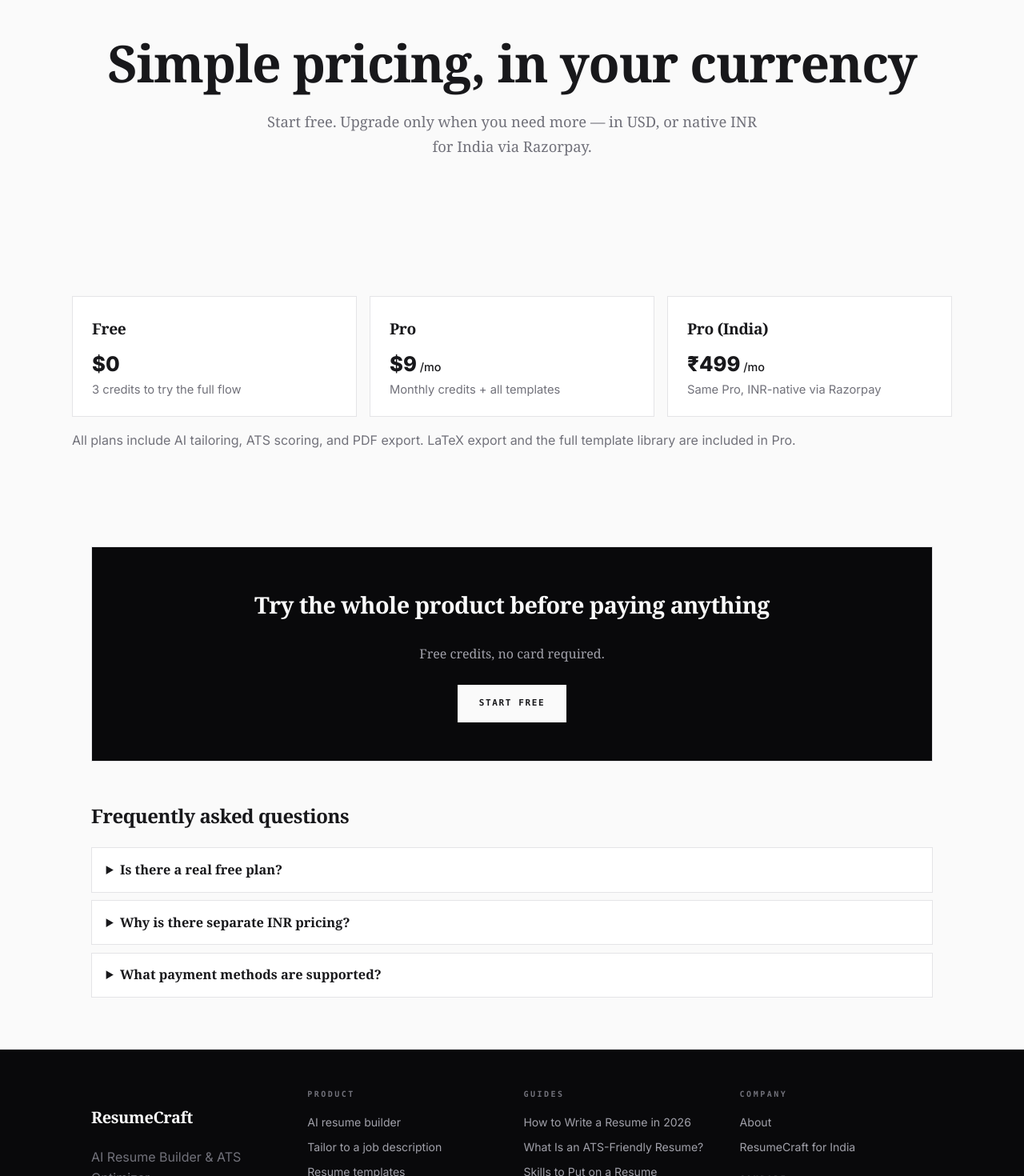
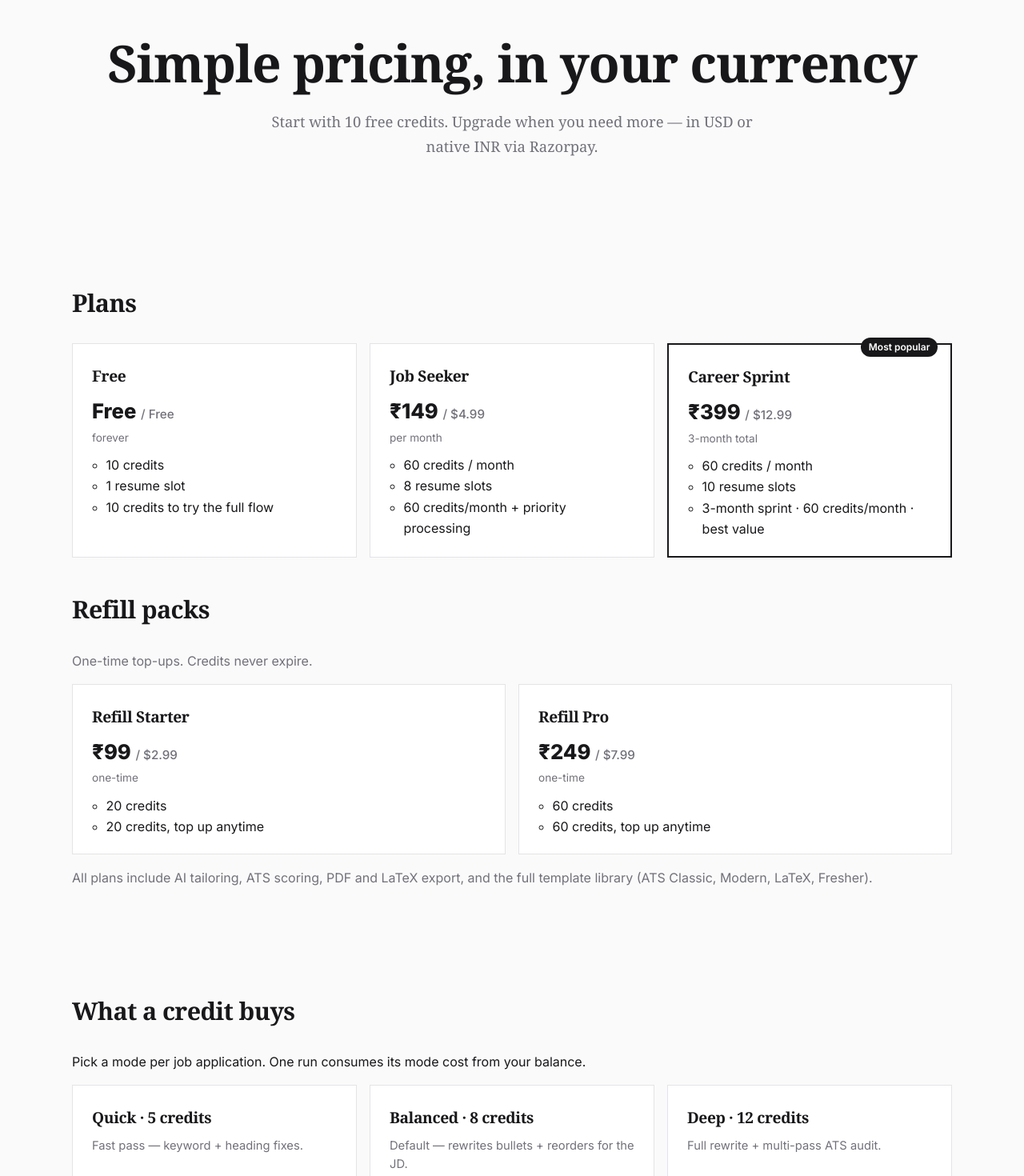
Before and after one commit to pranav412-code/resume_craft_marketing, a Next.js app: page /pricing in a window 1280 px wide. Shown: the part 100-1570 px from the top of the page at 80% size. Built offline with nearby package versions, Linux system fonts and the light colour scheme; no server answers.

Commit message:
update-3

```diff
--- a/app/page.tsx
+++ b/app/page.tsx
@@ -30,7 +30,7 @@ const faq: QA[] = [
   {
     question: "Is ResumeCraft free?",
     answer:
-      "Yes to start. Free credits let you run the full flow — upload, AI tailoring, ATS score, and export — before paying. Paid plans add more credits and all templates, with native INR pricing for India and USD elsewhere.",
+      "Yes to start. You get 10 free credits on signup — enough for two Balanced optimizations — and run the full flow (upload, AI tailoring, ATS score, PDF export) before paying. Paid plans start at ₹149 / $4.99 per month for Job Seeker; Career Sprint covers 3 months at ₹399 / $12.99 total.",
   },
   {
     question: "What is an ATS score?",
--- a/app/pricing/page.tsx
+++ b/app/pricing/page.tsx
@@ -1,7 +1,11 @@
 import type { Metadata } from "next";
 import { createMetadata, absoluteUrl } from "@/lib/seo";
 import { JsonLd } from "@/components/JsonLd";
-import { breadcrumbSchema, softwareApplicationSchema } from "@/lib/schema";
+import {
+  breadcrumbSchema,
+  productSchema,
+  softwareApplicationSchema,
+} from "@/lib/schema";
 import { siteConfig } from "@/lib/site";
 import { SiteHeader } from "@/components/SiteHeader";
 import { SiteFooter } from "@/components/SiteFooter";
@@ -13,7 +17,7 @@ const PAGE = "/pricing";
 export const metadata: Metadata = createMetadata({
   title: "Pricing — Free to Start, INR & USD Plans",
   description:
-    "ResumeCraft pricing: start free with full-feature credits, then upgrade in USD or native INR via Razorpay. No dollar-converted markup for India.",
+    "ResumeCraft pricing: 10 free credits, then Job Seeker at ₹149/$4.99 per month or Career Sprint at ₹399/$12.99 for 3 months. Refill packs from ₹99/$2.99. INR via Razorpay.",
   path: PAGE,
 });
 
@@ -21,26 +25,121 @@ const faq: QA[] = [
   {
     question: "Is there a real free plan?",
     answer:
-      "Yes. Free credits run the complete flow — upload, AI tailoring, ATS scoring, and export — not a crippled preview. You only pay when you need more credits or premium templates.",
+      "Yes. You get 10 credits on signup — enough for two Balanced optimizations or one Deep run — and run the full flow (upload, AI tailoring, ATS scoring, PDF export). No card required.",
+  },
+  {
+    question: "What is a credit?",
+    answer:
+      "One credit covers a unit of AI work. Quick mode costs 5 credits per optimization, Balanced costs 8, Deep costs 12. You can pick the mode per job application.",
   },
   {
     question: "Why is there separate INR pricing?",
     answer:
-      "Most resume tools charge India dollar-converted prices. ResumeCraft bills natively in INR through Razorpay (UPI, cards, netbanking) at a price set for the Indian market, not a currency conversion.",
+      "Most resume tools charge India dollar-converted prices. ResumeCraft bills natively in INR through Razorpay (UPI, cards, netbanking) at a price set for the Indian market — not a currency conversion.",
+  },
+  {
+    question: "What is Career Sprint?",
+    answer:
+      "A 3-month commitment plan for active job seekers: ₹399 / $12.99 total, 60 credits each month, 10 resume slots, priority processing. Cheaper per credit than Job Seeker monthly.",
+  },
+  {
+    question: "Can I top up without subscribing?",
+    answer:
+      "Yes. Refill packs are one-time: 20 credits for ₹99/$2.99 (Starter) or 60 credits for ₹249/$7.99 (Pro). They stack on top of your existing balance.",
   },
   {
     question: "What payment methods are supported?",
     answer:
-      "Razorpay handles payments: UPI, Indian and international cards, and netbanking for INR; cards for USD. Payments are processed by Razorpay — ResumeCraft never stores card details.",
+      "Razorpay handles payments: UPI, Indian and international cards, and netbanking for INR; cards for USD. ResumeCraft never stores card details.",
   },
 ];
 
-/**
- * NOTE: plan cards render from siteConfig.offers — the SAME source the
- * SoftwareApplication schema uses, so visible prices and schema never drift.
- * Update lib/site.ts offers with the real Razorpay plans before launch.
- */
+const formatINR = (n: number) =>
+  n === 0 ? "Free" : `₹${n.toLocaleString("en-IN")}`;
+const formatUSD = (n: number) => (n === 0 ? "Free" : `$${n.toFixed(2)}`);
+
+function periodLabel(planType: string, cycles?: number): string {
+  if (planType === "recurring") return "per month";
+  if (planType === "commitment") return `${cycles ?? 3}-month total`;
+  if (planType === "one_time") return "one-time";
+  return "forever";
+}
+
+const PLAN_IDS = ["free", "job_seeker", "career_sprint"];
+const REFILL_IDS = ["refill_starter", "refill_pro"];
+
+type Offer = (typeof siteConfig.offers)[number];
+
+function PlanCard({ o }: { o: Offer }) {
+  const popular = "popular" in o && o.popular;
+  const cycles = "cyclesIfCommitment" in o ? o.cyclesIfCommitment : undefined;
+  return (
+    <li
+      className="card"
+      key={o.id}
+      style={
+        popular
+          ? { borderColor: "var(--navy)", borderWidth: 2, position: "relative" }
+          : undefined
+      }
+    >
+      {popular && (
+        <span
+          style={{
+            position: "absolute",
+            top: "-0.6rem",
+            right: "1rem",
+            background: "var(--navy)",
+            color: "#fff",
+            padding: "0.15rem 0.6rem",
+            borderRadius: "999px",
+            fontSize: "0.75rem",
+            fontWeight: 600,
+          }}
+        >
+          Most popular
+        </span>
+      )}
+      <h3>{o.name}</h3>
+      <p
+        style={{
+          fontSize: "1.6rem",
+          fontWeight: 800,
+          color: "var(--navy)",
+          margin: "0.25rem 0 0.1rem",
+        }}
+      >
+        {formatINR(o.priceINR)}{" "}
+        <span style={{ fontSize: "0.95rem", fontWeight: 500, color: "var(--muted)" }}>
+          / {formatUSD(o.priceUSD)}
+        </span>
+      </p>
+      <p className="muted" style={{ fontSize: "0.85rem", marginTop: 0 }}>
+        {periodLabel(o.planType, cycles)}
+      </p>
+      <ul style={{ paddingLeft: "1.1rem", marginTop: "0.6rem" }}>
+        <li>
+          {o.credits}
+          {o.planType === "recurring" || o.planType === "commitment"
+            ? " credits / month"
+            : " credits"}
+        </li>
+        {o.slots > 0 && <li>{o.slots} resume slot{o.slots === 1 ? "" : "s"}</li>}
+        <li>{o.blurb}</li>
+      </ul>
+    </li>
+  );
+}
+
 export default function PricingPage() {
+  const plans = PLAN_IDS.map(
+    (id) => siteConfig.offers.find((o) => o.id === id)!,
+  );
+  const refills = REFILL_IDS.map(
+    (id) => siteConfig.offers.find((o) => o.id === id)!,
+  );
+  const { quick, balanced, deep } = siteConfig.modeCredits;
+
   return (
     <>
       <SiteHeader page={PAGE} />
@@ -48,6 +147,7 @@ export default function PricingPage() {
         <JsonLd
           data={[
             softwareApplicationSchema(),
+            productSchema(),
             breadcrumbSchema([
               { name: "Home", url: absoluteUrl("/") },
               { name: "Pricing", url: absoluteUrl(PAGE) },
@@ -58,35 +158,59 @@ export default function PricingPage() {
         <section className="hero container">
           <h1>Simple pricing, in your currency</h1>
           <p className="lede">
-            Start free. Upgrade only when you need more — in USD, or native
-            INR for India via Razorpay.
+            Start with 10 free credits. Upgrade when you need more — in USD or
+            native INR via Razorpay.
           </p>
         </section>
 
         <section className="section container">
+          <h2>Plans</h2>
           <ul className="card-grid">
-            {siteConfig.offers.map((o) => (
-              <li className="card" key={o.name}>
-                <h3>{o.name}</h3>
-                <p style={{ fontSize: "1.6rem", fontWeight: 800, color: "var(--navy)" }}>
-                  {o.priceCurrency === "INR" ? "₹" : "$"}
-                  {o.price}
-                  {o.price !== "0" && <span style={{ fontSize: "0.9rem", fontWeight: 500 }}> /mo</span>}
-                </p>
-                <p>{o.blurb}</p>
-              </li>
+            {plans.map((o) => (
+              <PlanCard o={o} key={o.id} />
             ))}
           </ul>
+
+          <h2 style={{ marginTop: "2.5rem" }}>Refill packs</h2>
+          <p className="muted">One-time top-ups. Credits never expire.</p>
+          <ul className="card-grid">
+            {refills.map((o) => (
+              <PlanCard o={o} key={o.id} />
+            ))}
+          </ul>
+
           <p className="muted" style={{ marginTop: "1rem" }}>
-            All plans include AI tailoring, ATS scoring, and PDF export. LaTeX
-            export and the full template library are included in Pro.
+            All plans include AI tailoring, ATS scoring, PDF and LaTeX export, and
+            the full template library (ATS Classic, Modern, LaTeX, Fresher).
           </p>
+        </section>
+
+        <section className="section container">
+          <h2>What a credit buys</h2>
+          <p>
+            Pick a mode per job application. One run consumes its mode cost from
+            your balance.
+          </p>
+          <ul className="card-grid">
+            <li className="card">
+              <h3>Quick · {quick} credits</h3>
+              <p>{siteConfig.modeExplainer.quick}</p>
+            </li>
+            <li className="card">
+              <h3>Balanced · {balanced} credits</h3>
+              <p>{siteConfig.modeExplainer.balanced}</p>
+            </li>
+            <li className="card">
+              <h3>Deep · {deep} credits</h3>
+              <p>{siteConfig.modeExplainer.deep}</p>
+            </li>
+          </ul>
         </section>
 
         <div className="container">
           <div className="cta-banner">
             <h2>Try the whole product before paying anything</h2>
-            <p>Free credits, no card required.</p>
+            <p>10 free credits, no card required.</p>
             <CTA page={PAGE} label="Start free" />
           </div>
           <FaqBlock items={faq} />
--- a/lib/schema.ts
+++ b/lib/schema.ts
@@ -39,8 +39,45 @@ export function websiteSchema() {
   };
 }
 
+/** Build the cross-currency Offer list once; reused by SoftwareApplication + Product. */
+function buildOffers() {
+  const categoryFor = (planType: string) =>
+    planType === "free"
+      ? "free"
+      : planType === "one_time"
+      ? "one-time"
+      : "subscription";
+
+  const offers: Array<Record<string, unknown>> = [];
+  for (const o of siteConfig.offers) {
+    // USD offer
+    offers.push({
+      "@type": "Offer",
+      name: o.name,
+      price: o.priceUSD.toFixed(2),
+      priceCurrency: "USD",
+      category: categoryFor(o.planType),
+    });
+    // INR offer (skip the duplicate Free row to avoid noise — Free is global)
+    if (o.priceINR > 0) {
+      offers.push({
+        "@type": "Offer",
+        name: `${o.name} (India)`,
+        price: o.priceINR.toString(),
+        priceCurrency: "INR",
+        category: categoryFor(o.planType),
+        eligibleRegion: { "@type": "Country", name: "IN" },
+      });
+    }
+  }
+  return offers;
+}
+
+const HIGH_PRICE_USD = "12.99";
+
 /** The product. Home + product pages. */
 export function softwareApplicationSchema() {
+  const offerList = buildOffers();
   return {
     "@context": "https://schema.org",
     "@type": "SoftwareApplication",
@@ -52,16 +89,30 @@ export function softwareApplicationSchema() {
     publisher: { "@id": ORG_ID },
     offers: {
       "@type": "AggregateOffer",
-      offerCount: siteConfig.offers.length,
+      offerCount: offerList.length,
       lowPrice: "0",
+      highPrice: HIGH_PRICE_USD,
       priceCurrency: "USD",
-      offers: siteConfig.offers.map((o) => ({
-        "@type": "Offer",
-        name: o.name,
-        price: o.price,
-        priceCurrency: o.priceCurrency,
-        category: o.price === "0" ? "free" : "subscription",
-      })),
+      offers: offerList,
+    },
+  };
+}
+
+/** Product + Offer list for /pricing rich results (distinct from SoftwareApplication). */
+export function productSchema() {
+  return {
+    "@context": "https://schema.org",
+    "@type": "Product",
+    name: `${siteConfig.name} — AI Resume Builder`,
+    description: siteConfig.description,
+    brand: { "@id": ORG_ID },
+    offers: {
+      "@type": "AggregateOffer",
+      offerCount: buildOffers().length,
+      lowPrice: "0",
+      highPrice: HIGH_PRICE_USD,
+      priceCurrency: "USD",
+      offers: buildOffers(),
     },
   };
 }
--- a/lib/site.ts
+++ b/lib/site.ts
@@ -39,13 +39,71 @@ export const siteConfig = {
     "https://www.producthunt.com/products/resumecraft",
     "https://github.com/resumecraft",
   ],
-  // Plans surfaced in SoftwareApplication schema AND on /pricing.
-  // PLACEHOLDER prices — update with the real Razorpay plans before launch.
+  // Plans surfaced in SoftwareApplication/Product schema AND on /pricing.
+  // Source of truth: backend/app/api/credits.py packs endpoint.
   offers: [
-    { name: "Free", price: "0", priceCurrency: "USD", blurb: "3 credits to try the full flow" },
-    { name: "Pro", price: "9", priceCurrency: "USD", blurb: "Monthly credits + all templates" },
-    { name: "Pro (India)", price: "499", priceCurrency: "INR", blurb: "Same Pro, INR-native via Razorpay" },
+    {
+      id: "free",
+      name: "Free",
+      planType: "free",
+      priceINR: 0,
+      priceUSD: 0,
+      credits: 10,
+      slots: 1,
+      blurb: "10 credits to try the full flow",
+    },
+    {
+      id: "job_seeker",
+      name: "Job Seeker",
+      planType: "recurring",
+      priceINR: 149,
+      priceUSD: 4.99,
+      credits: 60,
+      slots: 8,
+      blurb: "60 credits/month + priority processing",
+    },
+    {
+      id: "career_sprint",
+      name: "Career Sprint",
+      planType: "commitment",
+      priceINR: 399,
+      priceUSD: 12.99,
+      credits: 60,
+      slots: 10,
+      cyclesIfCommitment: 3,
+      popular: true,
+      blurb: "3-month sprint · 60 credits/month · best value",
+    },
+    {
+      id: "refill_starter",
+      name: "Refill Starter",
+      planType: "one_time",
+      priceINR: 99,
+      priceUSD: 2.99,
+      credits: 20,
+      slots: 0,
+      blurb: "20 credits, top up anytime",
+    },
+    {
+      id: "refill_pro",
+      name: "Refill Pro",
+      planType: "one_time",
+      priceINR: 249,
+      priceUSD: 7.99,
+      credits: 60,
+      slots: 0,
+      blurb: "60 credits, top up anytime",
+    },
   ],
+  // Credit cost per optimization mode (source: backend/app/api/optimize.py).
+  modeCredits: { quick: 5, balanced: 8, deep: 12 } as const,
+  modeExplainer: {
+    quick: "Fast pass — keyword + heading fixes.",
+    balanced: "Default — rewrites bullets + reorders for the JD.",
+    deep: "Full rewrite + multi-pass ATS audit.",
+  },
 } as const;
 
+export type Offer = (typeof siteConfig.offers)[number];
+
 export type SiteConfig = typeof siteConfig;
```
Also changed, not shown: app/in/page.tsx (+4 -3 lines).
